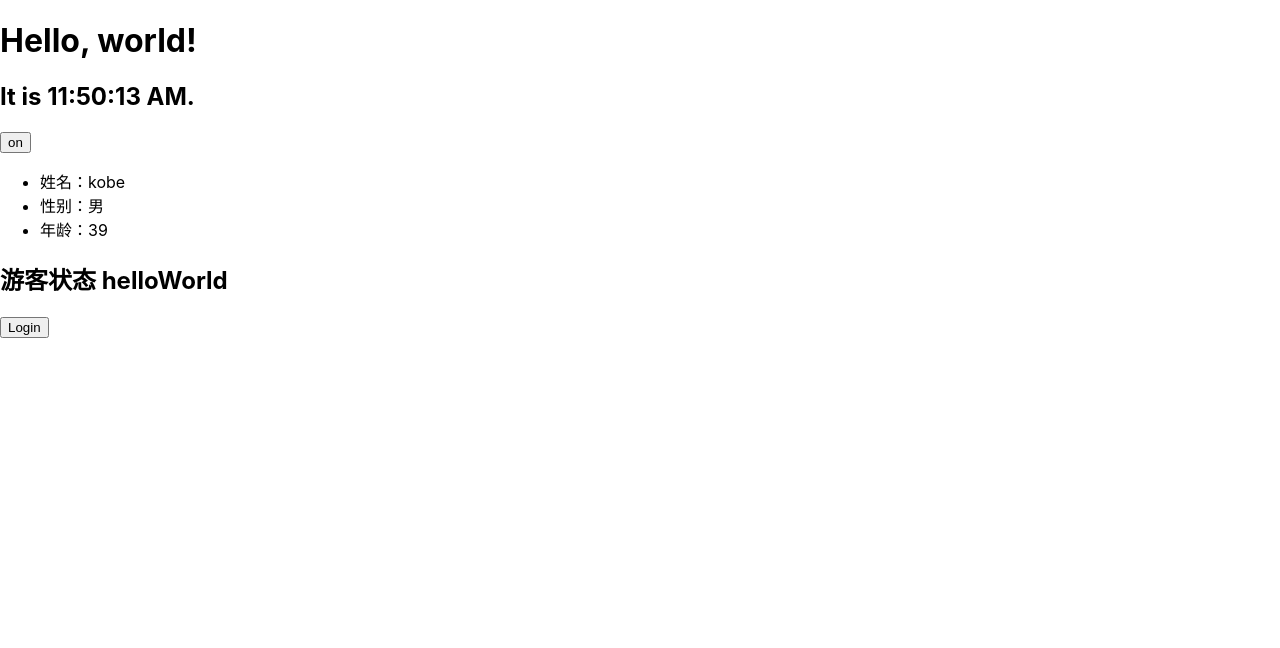
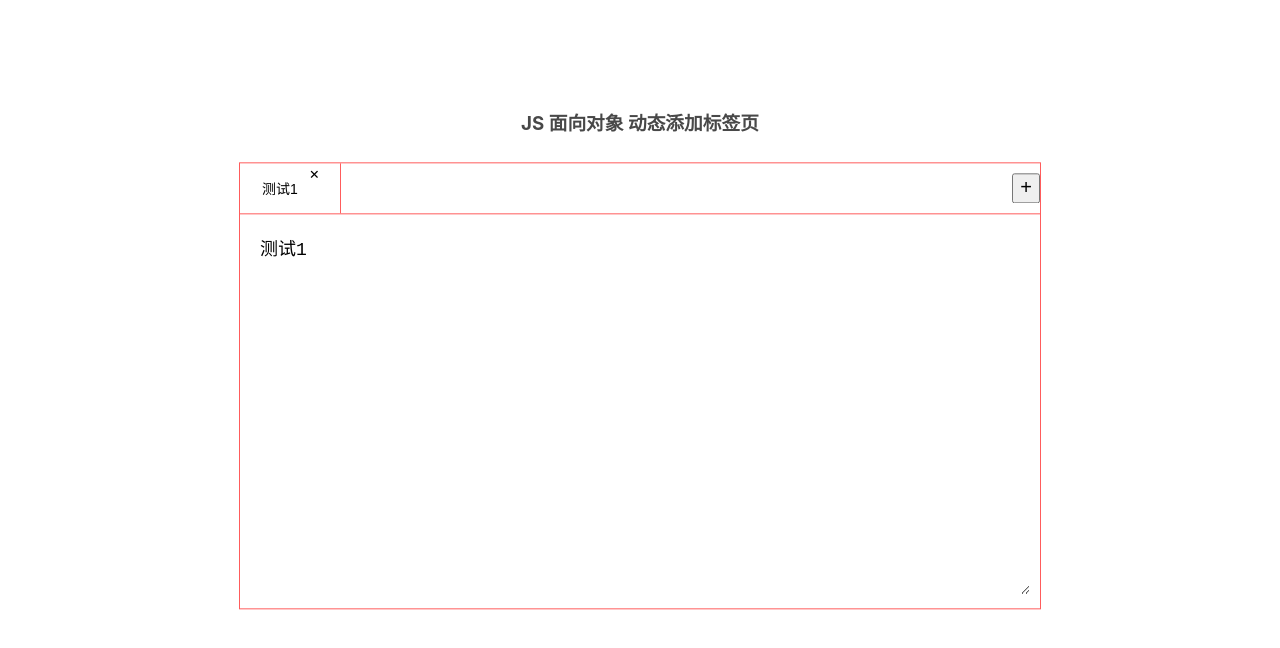
Before and after one commit to codebear228/react-test, a React (Create React App) app: page / in a window 1280 px wide. Shown: the top 648 px of the page. Built offline with nearby package versions, Linux system fonts and the light colour scheme.

Commit message:
JS 面向对象 动态添加标签页

```diff
--- a/public/index.html
+++ b/public/index.html
@@ -27,6 +27,8 @@
     <div id="root2"></div>
     <div id="root3"></div>
     <div id="test1"></div>
+    <div id="tab"></div>
+
 
     <!--
       This HTML file is a template.
--- /dev/null
+++ b/src/components/Tab/Tab.js
@@ -0,0 +1,119 @@
+import * as React from "react";
+import ReactDOM from "react-dom";
+import './tab.css'
+
+class TabContext {
+    constructor(title, text) {
+        this.title = title;
+        this.text = text;
+
+    }
+}
+
+class Tab extends React.Component {
+    constructor(props) {
+        super(props);
+        this.defaultContext = new TabContext('测试1', '测试1');
+        this.state = {
+            tabContext: [],
+            tabIndex: 0,
+            tabNum: 0
+        };
+
+        this.addTab = this.addTab.bind(this);
+        this.deleteTab = this.deleteTab.bind(this);
+        this.changeInput = this.changeInput.bind(this);
+    }
+
+    componentWillMount() {
+        this.setState({
+            tabContext: [this.defaultContext],
+            tabIndex: 1,
+            tabNum: 1
+        });
+    }
+
+    addTab() {
+        let tabIndex = this.state.tabIndex;
+        tabIndex++;
+        let newTabNum = this.state.tabNum;
+        let tabContext = this.state.tabContext;
+        tabContext.push({title: '测试' + tabIndex, text: '测试' + tabIndex});
+        this.setState({
+                tabContext: tabContext,
+                tabIndex: tabIndex,
+                tabNum: ++newTabNum,
+            }, () => {
+                //这里可以用回调打印最新的state值
+                console.log(this.state);
+            }
+        );
+    }
+
+    deleteTab(index) {
+        let tabContext = this.state.tabContext;
+        tabContext.splice(index, 1);
+        let tabNum = this.state.tabNum;
+        this.setState({
+                tabContext: tabContext,
+                tabNum: --tabNum,
+            }
+        );
+    }
+
+    changeInput(index, e) {
+        if (e.nativeEvent.keyCode === 13) { //e.nativeEvent获取原生的事件对像
+            let tabItem = this.state.tabContext;
+            tabItem[index].title = e.target.value;
+            this.setState(
+                {
+                    tabContext: tabItem
+                }
+            )
+        }
+    }
+
+    render() {
+
+        let deleteTab = this.deleteTab;
+        let changeInput = this.changeInput;
+
+        function TabContext(props) {
+            return (
+                <div className={'tabBox'}>
+                    <div style={{display: 'inline-block', lineHeight: '50px'}}>
+                        <input className={'tabInput'} defaultValue={props.item.title}
+                               onKeyPress={changeInput.bind(this, props.index)}/>
+                    </div>
+                    <span className={'close'} onClick={deleteTab.bind(this, props.index)}>×</span>
+                </div>
+            )
+        }
+
+        return (
+            <div className={'tab'}>
+                <h3 className={'tabTitle'}>JS 面向对象 动态添加标签页</h3>
+                <div className={'tabContent'}>
+                    <div className={'contentTop'}>
+                        {this.state.tabContext.map((item, index) => {
+                            return <TabContext item={item} index={index} key={index}/>
+                        })}
+                        <div className={'addButtonContent'}>
+                            <input type="button" value={'+'} className={'addButton'} onClick={this.addTab} readOnly/>
+                        </div>
+                    </div>
+                    <div style={{padding: '10px'}}>
+                        <textarea className={'textArea'} value={this.state.tabContext[0].text} readOnly/>
+                    </div>
+                </div>
+            </div>
+        )
+    }
+}
+
+ReactDOM.render(
+    <Tab/>,
+    document.getElementById('tab')
+);
+
+export default Tab;
--- /dev/null
+++ b/src/components/Tab/tab.css
@@ -0,0 +1,64 @@
+.tab {
+    position: absolute;
+    top: 50%;
+    left: 50%;
+    transform: translate(-50%, -60%);
+}
+
+.tabTitle {
+    color: #484848;
+    font-weight: bold;
+    text-align: center;
+    height: 40px;
+    line-height: 40px;
+}
+
+.tabContent {
+    width: 800px;
+    border: 1px solid #ff5c5c;
+}
+
+.contentTop {
+    border-bottom: 1px solid #ff5c5c;
+}
+
+.tabBox{
+    display: inline-block;
+    padding: 0 20px;
+    border-right: 1px solid #ff5c5c;
+}
+
+.tabInput {
+    display: inline-block;
+    font-size: 14px;
+    width: 45px;
+    height: 30px;
+    border: none;
+}
+
+.close {
+    display: inline-block;
+    top:0;
+    font-size: 16px;
+    cursor: pointer;
+    vertical-align: top;
+}
+
+.addButtonContent{
+    float: right;
+    display: inline-block;
+    line-height: 50px;
+}
+
+.addButton{
+    font-size: 20px;
+    height: 30px;
+}
+
+.textArea{
+    font-size: 18px;
+    width: 760px;
+    height: 350px;
+    padding: 10px;
+    border: none;
+}
--- a/src/index.js
+++ b/src/index.js
@@ -2,14 +2,15 @@ import React from 'react';
 import ReactDOM from 'react-dom';
 import './index.css';
 import Clock from './components/App/App';
-import Toggle from  './components/Toggle/Toggle'
-import Test from  './components/Test/Test'
+// import Toggle from  './components/Toggle/Toggle'
+// import Test from  './components/Test/Test'
+import Tab from './components/Tab/Tab'
 import * as serviceWorker from './serviceWorker';
 
-ReactDOM.render(
-    <Clock />,
-    document.getElementById('root')
-);
+// ReactDOM.render(
+//     <Clock />,
+//     document.getElementById('root')
+// );
 
 // If you want your app to work offline and load faster, you can change
 // unregister() to register() below. Note this comes with some pitfalls.
```
